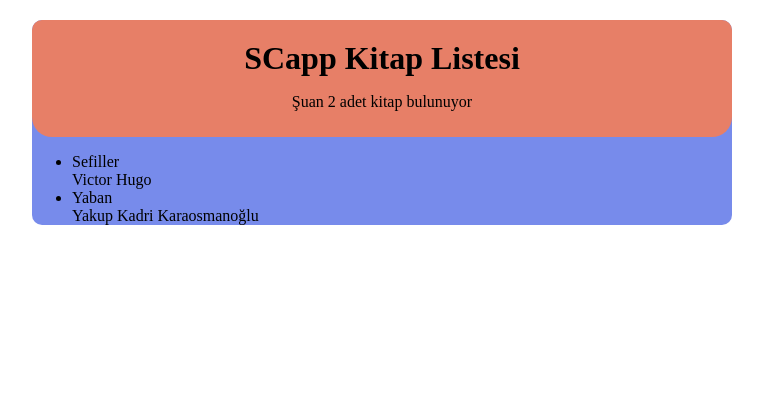
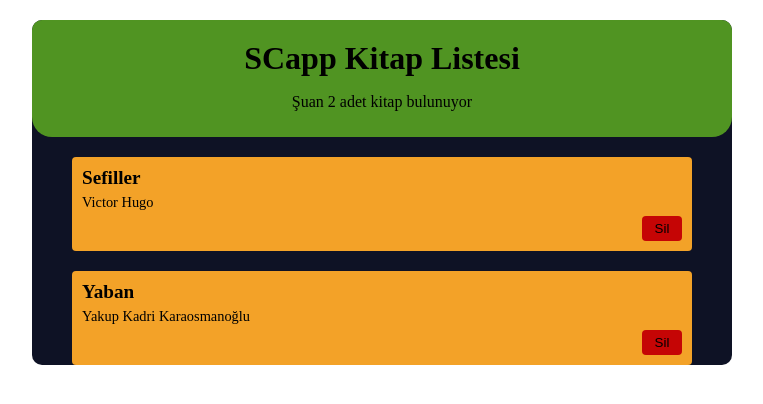
Before and after one commit to sdnrcvk/React-BookList-App, a React (Create React App) app: page / in a window 1280 px wide. Shown: the top 404 px of the page, without its empty margins (258-1021 px from the left). Built offline with nearby package versions, Linux system fonts and the light colour scheme; the HTML template or start-up script is replaced by a standard one.

Commit message:
Delete button added and css changed

```diff
--- a/src/components/BookDetails.js
+++ b/src/components/BookDetails.js
@@ -1,10 +1,17 @@
-import React from 'react'
+import React,{useContext} from 'react'
+import { BookContext } from '../contexts/bookContext'
 
 export default function BookDetails({book}) {
+
+  const {removeBook}=useContext(BookContext);
+
   return (
     <li>
         <div className='title'>{book.ad}</div>
         <div className='author'>{book.yazar}</div>
+        <div style={{textAlign:"end"}}>
+            <button type='button' onClick={()=>removeBook(book.id)}>Sil</button>
+        </div>
     </li>
   )
 }
--- a/src/index.css
+++ b/src/index.css
@@ -1,5 +1,5 @@
 .App{
-  background: #778beb;
+  background: #0e1225;
   margin:20px auto;
   width: 90%;
   max-width: 700px;
@@ -9,10 +9,56 @@
 .navbar{
   padding: 10px 20px;
   text-align: center;
-  background-color: #e77f67;
+  background-color: #509422;
   border-radius: 10px 10px 20px 20px;
 }
 
 .navbar h1{
   margin: 10px 0;
 }
+
+.book-list{
+  margin:20px;
+}
+
+.book-list ul{
+  padding: 0;
+  list-style-type: none;
+}
+
+.book-list li{
+  background: #f3a228;
+  border-radius: 4px;
+  padding: 10px;
+  margin: 20px;
+}
+
+.book-list .title{
+  font-weight: bold;
+  font-size: 1.2em;
+  margin-bottom: 5px;
+}
+
+.book-list .author{
+  font-size: 0.9em;
+}
+
+.book-list button{
+  background: #c50505;
+  border-radius: 4px;
+  width: 40px;
+  padding: 5px;
+  cursor: pointer;
+  border: none;
+  margin-top: 5px;
+}
+
+.book-list button:hover{
+  opacity: 0.9;
+}
+
+.empty{
+  margin: 20px;
+  text-align: center;
+  color: #f3a228;
+}
```
